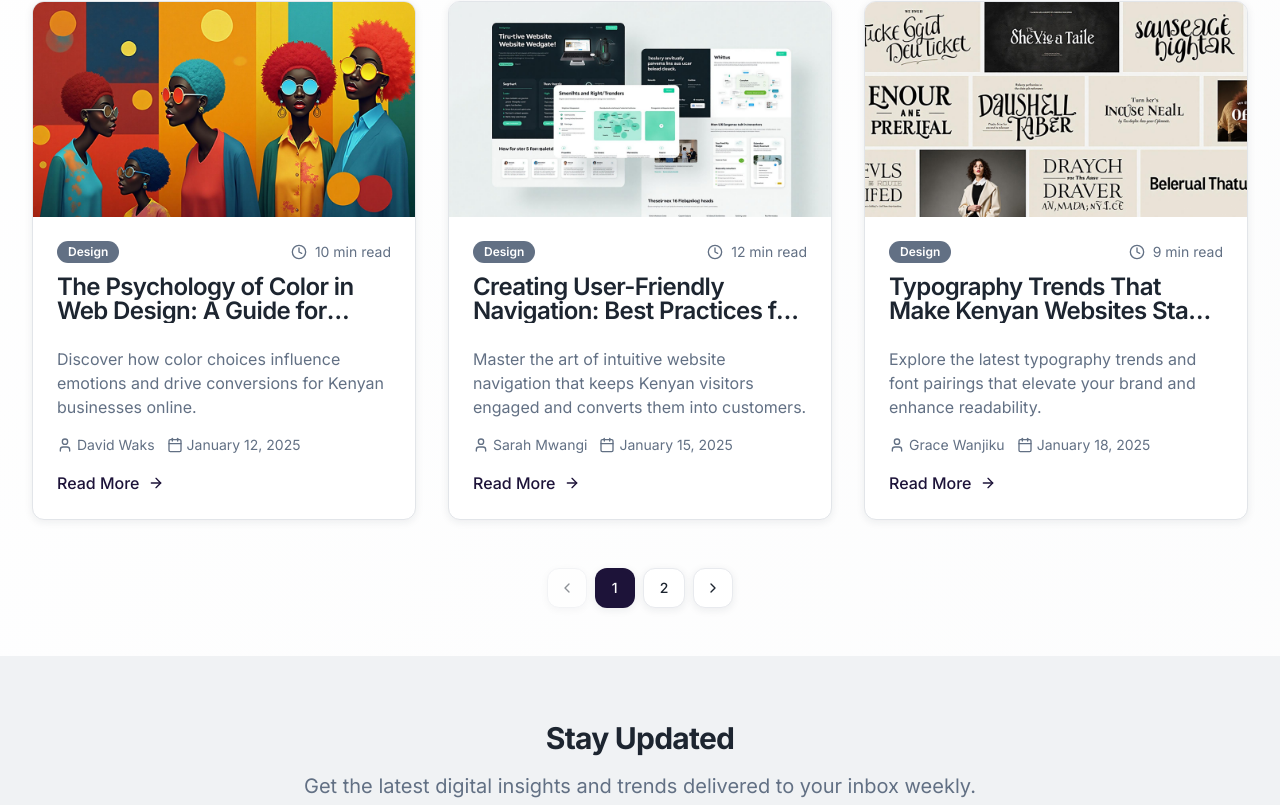
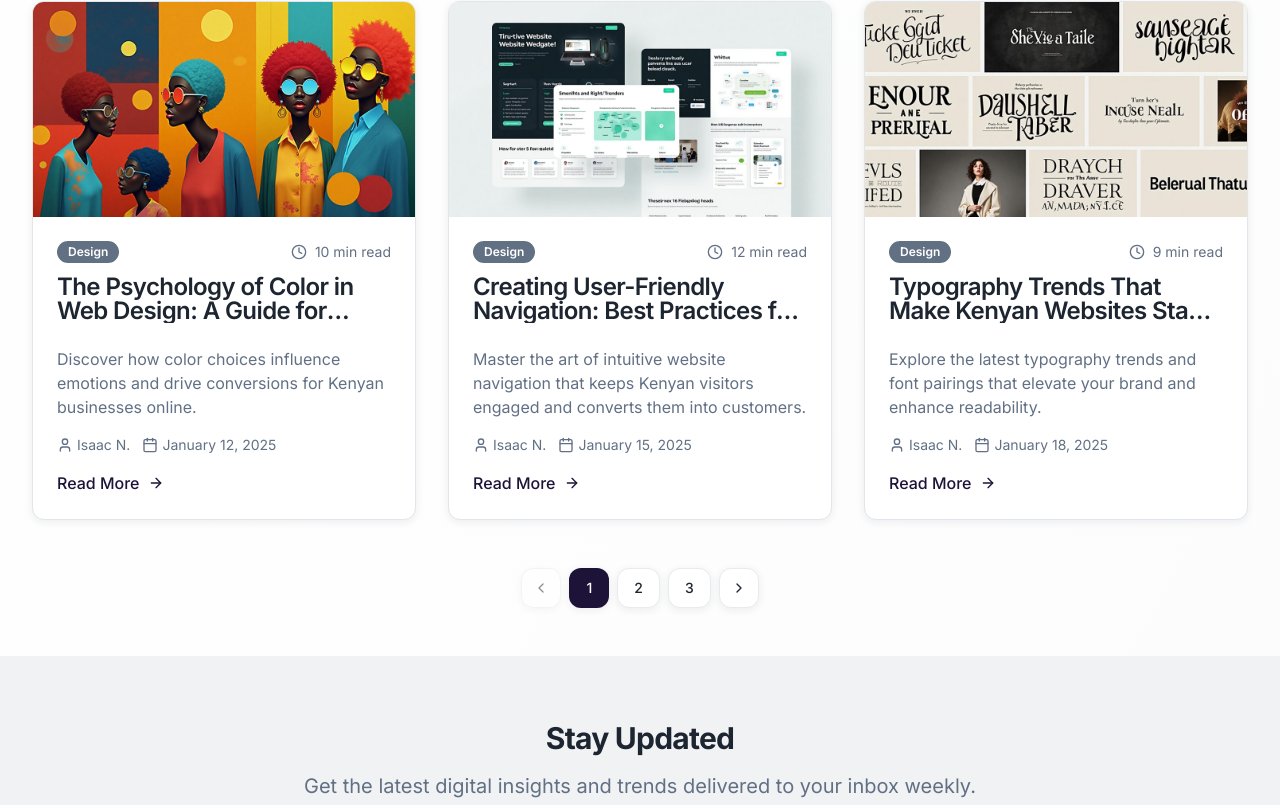
Before and after one commit to Nakhaima254/Waks-Digital-Solutions, a React (Vite) app: page /blog in a window 1280 px wide. Shown: the part 1487-2292 px from the top of the page. Built offline with nearby package versions, Linux system fonts and the light colour scheme; the HTML template or start-up script is replaced by a standard one.

Commit message:
Update blog author to Isaac N.

```diff
--- a/src/App.tsx
+++ b/src/App.tsx
@@ -42,6 +42,12 @@ import ConversionRateOptimization from "./pages/blog/ConversionRateOptimization"
 import CustomerRetentionEcommerce from "./pages/blog/CustomerRetentionEcommerce";
 import EcommerceSecurityTrust from "./pages/blog/EcommerceSecurityTrust";
 import SocialCommerceWhatsApp from "./pages/blog/SocialCommerceWhatsApp";
+import AbandonedCartRecovery from "./pages/blog/AbandonedCartRecovery";
+import EcommerceAnalytics from "./pages/blog/EcommerceAnalytics";
+import CrossSellingUpselling from "./pages/blog/CrossSellingUpselling";
+import SiteArchitectureSEO from "./pages/blog/SiteArchitectureSEO";
+import ProductReviewsStrategy from "./pages/blog/ProductReviewsStrategy";
+import MobileAppEcommerce from "./pages/blog/MobileAppEcommerce";
 
 const queryClient = new QueryClient();
 
@@ -90,6 +96,12 @@ const App = () => (
             <Route path="blog/customer-retention-ecommerce" element={<CustomerRetentionEcommerce />} />
             <Route path="blog/ecommerce-security-trust" element={<EcommerceSecurityTrust />} />
             <Route path="blog/social-commerce-whatsapp" element={<SocialCommerceWhatsApp />} />
+            <Route path="blog/abandoned-cart-recovery" element={<AbandonedCartRecovery />} />
+            <Route path="blog/ecommerce-analytics" element={<EcommerceAnalytics />} />
+            <Route path="blog/cross-selling-upselling" element={<CrossSellingUpselling />} />
+            <Route path="blog/site-architecture-seo" element={<SiteArchitectureSEO />} />
+            <Route path="blog/product-reviews-strategy" element={<ProductReviewsStrategy />} />
+            <Route path="blog/mobile-app-ecommerce" element={<MobileAppEcommerce />} />
           </Route>
           {/* ADD ALL CUSTOM ROUTES ABOVE THE CATCH-ALL "*" ROUTE */}
           <Route path="*" element={<NotFound />} />
--- a/src/pages/Blog.tsx
+++ b/src/pages/Blog.tsx
@@ -24,6 +24,12 @@ import ecommerceSeoImage from "@/assets/blog-ecommerce-seo.jpg";
 import seoAuditImage from "@/assets/blog-seo-audit.jpg";
 import mobileSeoImage from "@/assets/blog-mobile-seo.jpg";
 import internationalSeoImage from "@/assets/blog-international-seo.jpg";
+import abandonedCartImage from "@/assets/blog-abandoned-cart-hero.jpg";
+import ecommerceAnalyticsImage from "@/assets/blog-ecommerce-analytics-hero.jpg";
+import crossSellingImage from "@/assets/blog-cross-selling-hero.jpg";
+import siteArchitectureImage from "@/assets/blog-site-architecture-hero.jpg";
+import productReviewsImage from "@/assets/blog-product-reviews-hero.jpg";
+import mobileAppImage from "@/assets/blog-mobile-app-hero.jpg";
 
 const Blog = () => {
   const [activeCategory, setActiveCategory] = useState("All");
@@ -35,7 +41,7 @@ const Blog = () => {
       id: "web-design-trends-2025",
       title: "Top 10 Web Design Trends Dominating 2025",
       excerpt: "Discover the latest web design trends that are shaping the digital landscape in 2025, from AI-powered interfaces to sustainable design practices.",
-      author: "David Waks",
+      author: "Isaac N.",
       date: "January 8, 2025",
       readTime: "8 min read",
       category: "Design",
@@ -65,7 +71,7 @@ const Blog = () => {
       id: "wordpress-vs-custom-development",
       title: "WordPress vs Custom Development: Which is Right for Your Business?",
       excerpt: "Compare the pros and cons of WordPress and custom development to make the best choice for your business needs and budget.",
-      author: "David Waks",
+      author: "Isaac N.",
       date: "December 28, 2024",
       readTime: "10 min read",
       category: "Development",
@@ -95,7 +101,7 @@ const Blog = () => {
       id: "color-psychology-web-design",
       title: "The Psychology of Color in Web Design: A Guide for Kenyan Brands",
       excerpt: "Discover how color choices influence emotions and drive conversions for Kenyan businesses online.",
-      author: "David Waks",
+      author: "Isaac N.",
       date: "January 12, 2025",
       readTime: "10 min read",
       category: "Design",
@@ -105,7 +111,7 @@ const Blog = () => {
       id: "navigation-design-best-practices",
       title: "Creating User-Friendly Navigation: Best Practices for 2025",
       excerpt: "Master the art of intuitive website navigation that keeps Kenyan visitors engaged and converts them into customers.",
-      author: "Sarah Mwangi",
+      author: "Isaac N.",
       date: "January 15, 2025",
       readTime: "12 min read",
       category: "Design",
@@ -115,7 +121,7 @@ const Blog = () => {
       id: "typography-trends-kenya",
       title: "Typography Trends That Make Kenyan Websites Stand Out",
       excerpt: "Explore the latest typography trends and font pairings that elevate your brand and enhance readability.",
-      author: "Grace Wanjiku",
+      author: "Isaac N.",
       date: "January 18, 2025",
       readTime: "9 min read",
       category: "Design",
@@ -125,7 +131,7 @@ const Blog = () => {
       id: "minimalist-vs-maximalist",
       title: "Minimalist vs Maximalist Design: Which Suits Your Business?",
       excerpt: "Understand the pros and cons of both design approaches to choose the perfect style for your Kenyan brand.",
-      author: "Peter Otieno",
+      author: "Isaac N.",
       date: "January 20, 2025",
       readTime: "11 min read",
       category: "Design",
@@ -135,7 +141,7 @@ const Blog = () => {
       id: "accessibility-design-guide",
       title: "Web Accessibility: Designing for Everyone in Kenya",
       excerpt: "Learn how to create inclusive websites that reach wider audiences and comply with accessibility standards.",
-      author: "James Kiprotich",
+      author: "Isaac N.",
       date: "January 22, 2025",
       readTime: "13 min read",
       category: "Design",
@@ -145,7 +151,7 @@ const Blog = () => {
       id: "visual-hierarchy-principles",
       title: "Mastering Visual Hierarchy in Web Design",
       excerpt: "Guide users naturally through your content with effective visual hierarchy principles and techniques.",
-      author: "David Waks",
+      author: "Isaac N.",
       date: "January 25, 2025",
       readTime: "10 min read",
       category: "Design",
@@ -210,6 +216,66 @@ const Blog = () => {
       readTime: "10 min read",
       category: "SEO",
       image: internationalSeoImage
+    },
+    {
+      id: "abandoned-cart-recovery",
+      title: "Abandoned Cart Recovery Strategies for Kenyan E-commerce Stores",
+      excerpt: "Recover lost sales and boost revenue with proven cart abandonment recovery strategies tailored for the Kenyan market.",
+      author: "Isaac N.",
+      date: "February 10, 2025",
+      readTime: "14 min read",
+      category: "E-commerce",
+      image: abandonedCartImage
+    },
+    {
+      id: "ecommerce-analytics",
+      title: "E-commerce Analytics Guide for Kenyan Online Stores",
+      excerpt: "Master e-commerce analytics to make data-driven decisions and grow your Kenyan online business profitably.",
+      author: "Isaac N.",
+      date: "February 12, 2025",
+      readTime: "16 min read",
+      category: "E-commerce",
+      image: ecommerceAnalyticsImage
+    },
+    {
+      id: "cross-selling-upselling",
+      title: "Cross-Selling and Upselling Strategies for Kenyan E-commerce",
+      excerpt: "Increase average order value and revenue with proven cross-selling and upselling techniques for the Kenyan market.",
+      author: "Isaac N.",
+      date: "February 14, 2025",
+      readTime: "13 min read",
+      category: "E-commerce",
+      image: crossSellingImage
+    },
+    {
+      id: "site-architecture-seo",
+      title: "E-commerce Site Architecture and SEO for Kenyan Stores",
+      excerpt: "Build a scalable site structure that improves SEO and user experience for your Kenyan online store.",
+      author: "Isaac N.",
+      date: "February 16, 2025",
+      readTime: "12 min read",
+      category: "E-commerce",
+      image: siteArchitectureImage
+    },
+    {
+      id: "product-reviews-strategy",
+      title: "Product Reviews Strategy for Kenyan E-commerce Success",
+      excerpt: "Build trust and increase conversions with authentic product reviews and customer testimonials.",
+      author: "Isaac N.",
+      date: "February 18, 2025",
+      readTime: "11 min read",
+      category: "E-commerce",
+      image: productReviewsImage
+    },
+    {
+      id: "mobile-app-ecommerce",
+      title: "Mobile Apps for E-commerce: Worth It for Kenyan Businesses?",
+      excerpt: "Evaluate whether a mobile app makes sense for your Kenyan e-commerce store and learn best practices for implementation.",
+      author: "Isaac N.",
+      date: "February 20, 2025",
+      readTime: "15 min read",
+      category: "E-commerce",
+      image: mobileAppImage
     }
   ];
 
```
